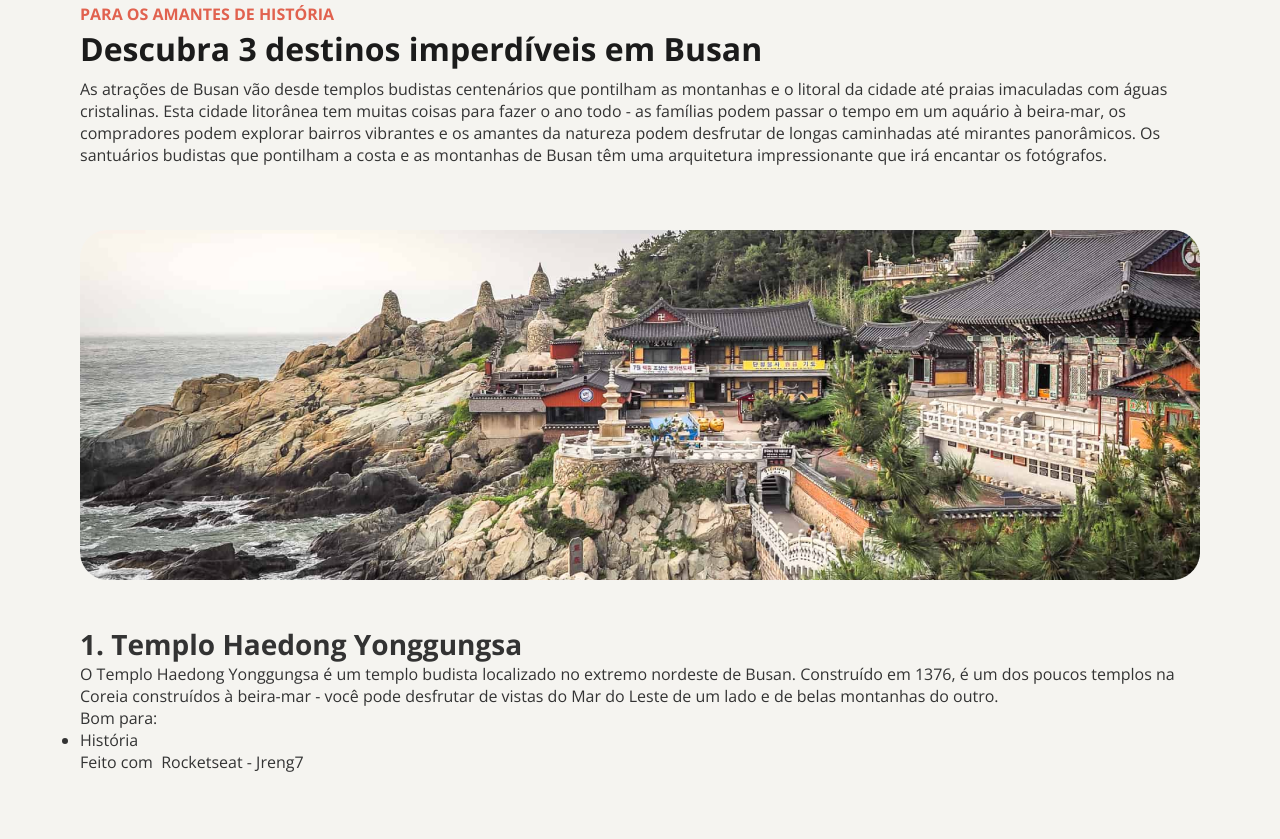
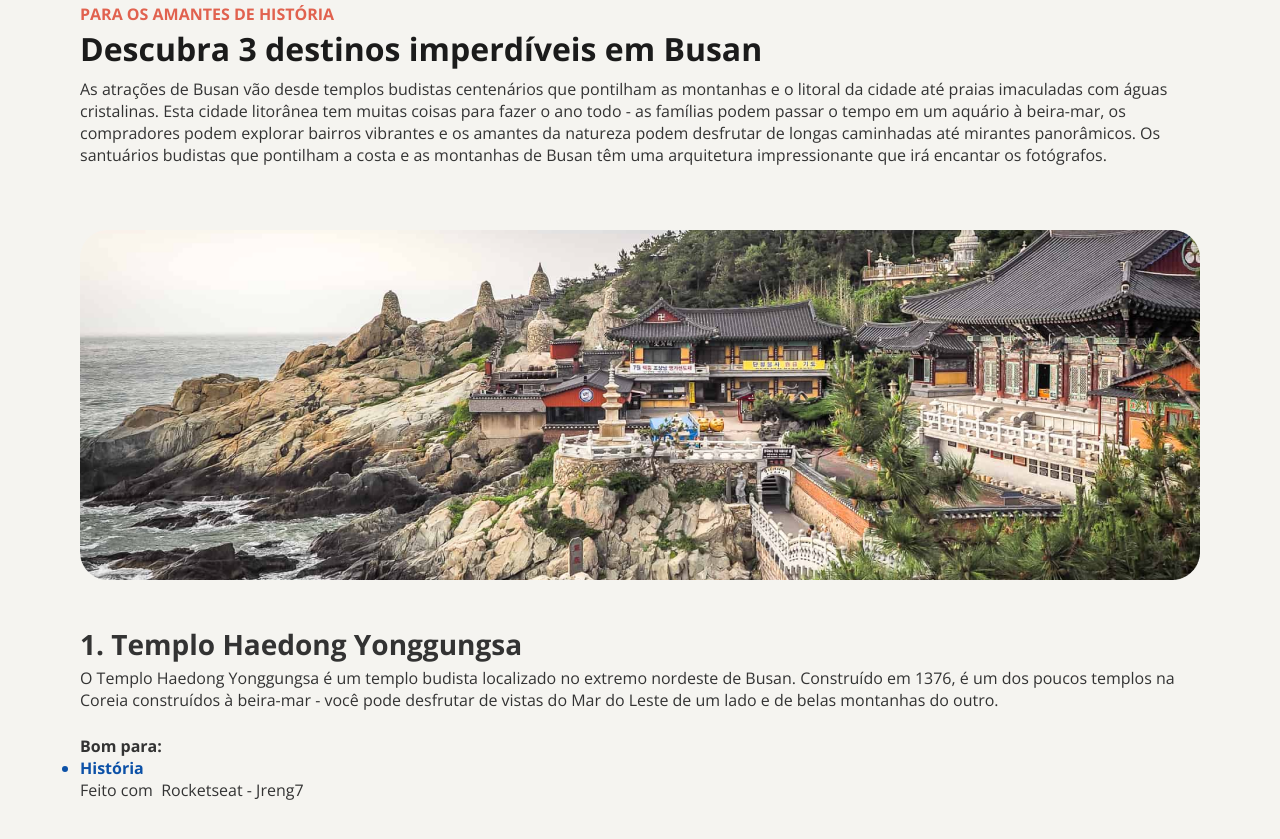
Before and after one commit to Jreng7/desafio_local_turistico, a plain HTML site: page index.html in a window 1280 px wide. Shown: the part 1034-1873 px from the top of the page. Drawn offline with nearby package versions, Linux system fonts and the light colour scheme.

Commit message:
terminando segunda seção com imagens, textos, paragrafos etc...

```diff
--- a/index.html
+++ b/index.html
@@ -44,14 +44,14 @@
           <h3>
             1. Templo Haedong Yonggungsa
           </h3>
-          <p>
+          <p class="p_haedong">
             O Templo Haedong Yonggungsa é um templo budista localizado no extremo nordeste de Busan. Construído em 1376, é um dos poucos templos na Coreia construídos à beira-mar - você pode desfrutar de vistas do Mar do Leste de um lado e de belas montanhas do outro.
           </p>
         </figure>
-        <p>
+        <p class="p_bom-para">
           Bom para:
         </p>
-        <ul>
+        <ul class="ul_history">
           <li>História</li>
         </ul>
 
--- a/style.css
+++ b/style.css
@@ -73,8 +73,18 @@ main {
 h3 {
   font-size: 28px;
   font-weight: bold;
+  margin-bottom: 4px;
 }
 
-ul li::marker {
-  color: #333333;
+.p_bom-para {
+  font-weight: bold;
 }
+
+.ul_history > li {
+  color: #0C51A7;
+  font-weight: bold;
+}
+
+.p_haedong {
+  margin-bottom: 24px;
+}
```
